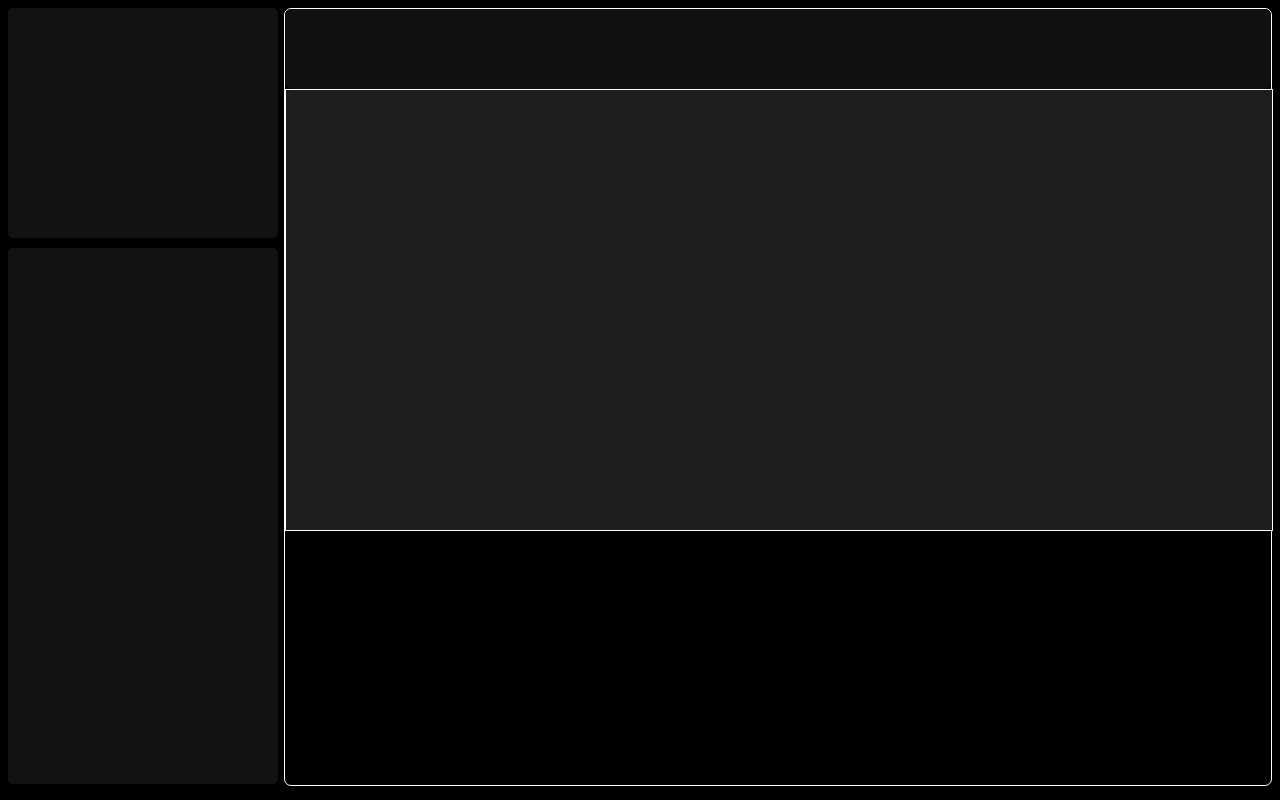
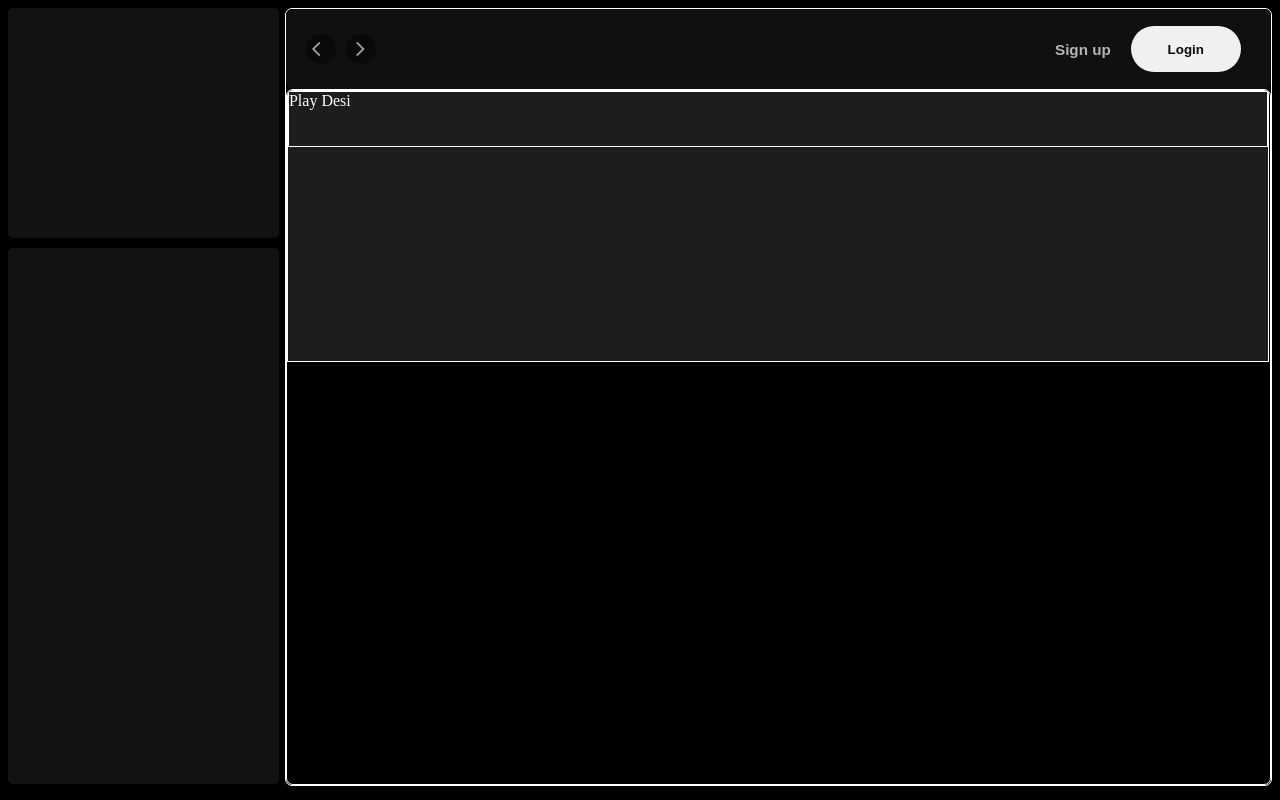
Before and after one commit to aneesteevino/Spotify, a plain HTML site: page index.html in a window 1280 px wide. Drawn offline with nearby package versions, Linux system fonts and the light colour scheme.

Commit message:
new commit

```diff
--- a/index.html
+++ b/index.html
@@ -5,6 +5,7 @@
     <meta name="viewport" content="width=device-width, initial-scale=1.0">
     <title>Spotify</title>
     <link rel="stylesheet" href="style.css">
+    <link rel="stylesheet" href="https://fonts.googleapis.com/css2?family=Material+Symbols+Outlined:opsz,wght,FILL,GRAD@20..48,100..700,0..1,-50..200" />
 </head>
 <body>
     <div class="first_container">
@@ -17,10 +18,35 @@
 
     </div>
     <div class="container_2">
+
        <div class="nav">
 
+        <div class="components">
+            <span class="material-symbols-outlined">
+                 arrow_back_ios
+            </span>
+
+            <span class="material-symbols-outlined">
+                arrow_forward_ios
+            </span>
+
        </div>
-       <div class="content1">
+       <div class="Login_signup">
+
+           <h3>Sign up</h3>
+        <anchor>
+            <button id="Login">Login</button>
+        </anchor>
+
+       </div>
+    </div>
+       <div class="main_content">
+            <div class="content1">
+                <div class="tags">
+                    <a href="#" class="underline-link">Play Desi</a>
+                </div>
+
+            </div>
 
        </div>
     </div>
--- a/style.css
+++ b/style.css
@@ -48,13 +48,17 @@ body{
 }
 
 
-.content1{
-    height: 55vh;
-    width: 77vw;
+
+.main_content {
+    height: 86.8vh;
+    width: 76.8vw;
     border: 1px solid white;
-    background-color: #1e1e1e;
+    /* background-color: #1e1e1e; */
+    overflow: auto;
+    scroll-behavior: smooth;
+    border-radius: 7px;
+}
 
-}
 
 
 .nav{
@@ -63,5 +67,116 @@ body{
     /* border: 1px solid white; */
     background-color: #101010;
     border-radius: 7px;
+   display: flex;
+   flex-direction: row;
+   align-items: center;
+   justify-content: space-between;
 
 }
+
+.components{
+    display: flex;
+    justify-content: center;
+    align-items: center;
+    flex-direction: row;
+    margin-left: 10px;
+}
+.nav span {
+    height: 30px;
+    width: 30px;
+    color: #a3a3a3;
+    border-color: 1px solid  antiquewhite;
+    background-color:#090909;
+    border-radius: 30px;
+    align-items: center;
+    display: flex;
+    justify-content: center;
+    text-align: center;
+    font-size: 18px;
+    margin-left: 10px;
+}
+
+.Login_signup{
+    height: 90%;
+    width: 25%;
+    /* border: 1px solid white; */
+    display: flex;
+    justify-content: center;
+    align-items: center;
+    flex-direction: row;
+    color: #b5b5b5;
+    gap: 20px;
+    font-size: small;
+
+    font-family: Arial, Helvetica, sans-serif;
+}
+
+
+#Login {
+    height: 46px;
+    width: 110px;
+    color: #090909;
+    font-weight: bold;
+    border-radius: 30px;
+    text-align: center;
+    border: none;
+    background-color: #f0f0f0;
+    transition: transform 0.3s ease;
+    cursor: pointer;
+}
+
+
+#Login:hover {
+    transform: scale(1.07);
+}
+
+.Login_signup h3 {
+    transition: transform 0.3s ease;
+    cursor: pointer;
+}
+
+/* Hover effect to zoom the h3 elements */
+.Login_signup h3:hover {
+    transform: scale(1.050);
+}
+
+
+.content1{
+    height: 270px;
+    width: 99.7%;
+    border: 1px solid white;
+    display: flex;
+    background-color: #1d1d1d;
+
+}
+
+.tags{
+    height: 20%;
+    width: 100%;
+    border: 1px solid white;
+}
+
+
+.underline-link {
+    color: inherit;
+    position: relative;
+    display: inline-block;
+    color: white;
+    text-decoration: none;
+}
+
+.underline-link::after {
+    content: '';
+    display: block;
+    width: 0;
+    height: 2px;
+    background: currentColor;
+    position: absolute;
+    bottom: -2px;
+    left: 0;
+    /* Removed transition for instant pop-up */
+}
+
+.underline-link:hover::after {
+    width: 100%;
+}
```
